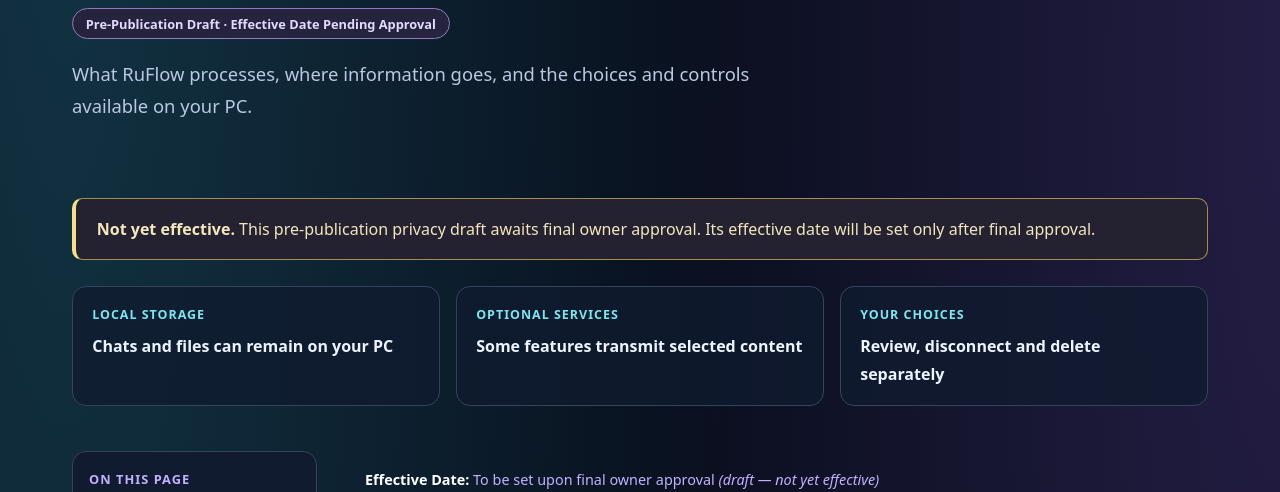
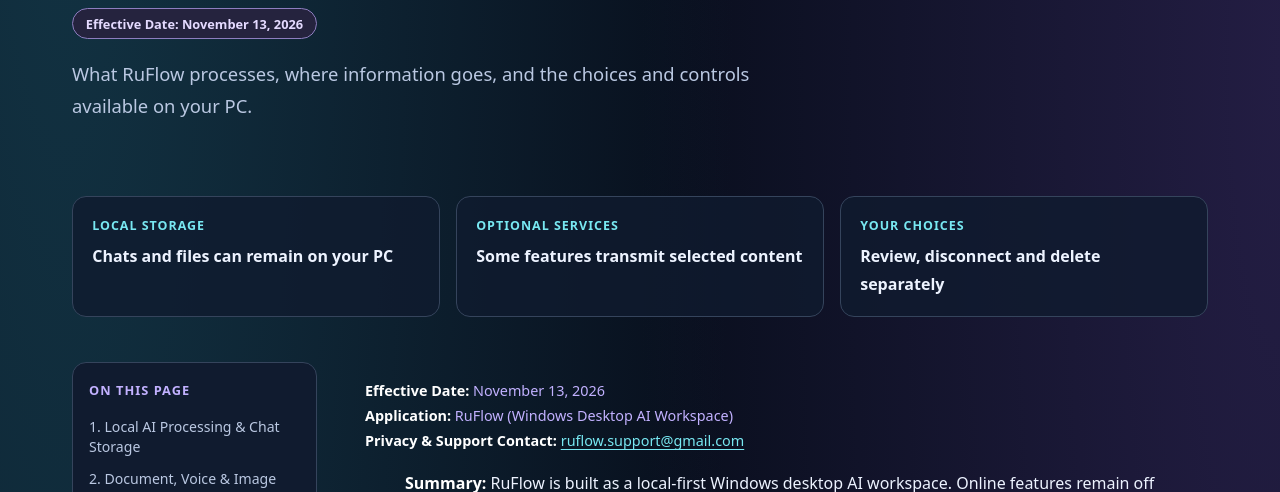
Before and after one commit to YATHARTH555/ruflow-privacy, a plain HTML site: page index.html in a window 1280 px wide. Shown: the part 308-800 px from the top of the page. Drawn offline with Linux system fonts and the light colour scheme.

Commit message:
Add files via upload

```diff
--- a/index.html
+++ b/index.html
@@ -6,8 +6,8 @@
 <meta name="color-scheme" content="dark light">
 <meta name="referrer" content="no-referrer">
 <meta http-equiv="Content-Security-Policy" content="default-src 'none'; style-src 'unsafe-inline'; base-uri 'none'; form-action 'none'">
-<meta name="description" content="RuFlow privacy policy draft: local-first desktop storage, optional online services, data retention, and user controls.">
-<title>RuFlow Privacy Policy · Draft</title>
+<meta name="description" content="RuFlow privacy policy: local-first desktop storage, optional online services, data retention, and user controls.">
+<title>RuFlow Privacy Policy</title>
 <style>
 :root{color-scheme:dark;--bg:#080e1c;--panel:#101b2f;--text:#edf3ff;--muted:#bac8e2;--cyan:#78e8f2;--purple:#c2b1ff;--line:#35445c}
 *{box-sizing:border-box}html{scroll-padding-top:1rem}body{margin:0;background:radial-gradient(ellipse at 5% 0%,#123343 0,transparent 42rem),radial-gradient(ellipse at 100% 5%,#231d43 0,transparent 40rem),var(--bg);color:var(--text);font:1rem/1.75 system-ui,-apple-system,"Segoe UI",sans-serif}
@@ -23,10 +23,9 @@ a{color:var(--cyan);text-underline-offset:.22em;overflow-wrap:anywhere}a:hover{c
 <a class="skip" href="#policy">Skip to privacy policy</a>
 <header><div class="wrap top"><div class="brand"><span class="mark" aria-hidden="true">R</span><span>RuFlow</span></div><small>Privacy &amp; transparency · Windows Desktop Application</small></div></header>
 <div class="wrap">
-<div class="hero"><p class="eyebrow">Your information. Clear explanations.</p><h1>Privacy Policy</h1><span class="badge">Pre-Publication Draft · Effective Date Pending Approval</span><p class="intro">What RuFlow processes, where information goes, and the choices and controls available on your PC.</p></div>
-<div class="review" role="note"><p><strong>Not yet effective.</strong> This pre-publication privacy draft awaits final owner approval. Its effective date will be set only after final approval.</p></div>
+<div class="hero"><p class="eyebrow">Your information. Clear explanations.</p><h1>Privacy Policy</h1><span class="badge">Effective Date: November 13, 2026</span><p class="intro">What RuFlow processes, where information goes, and the choices and controls available on your PC.</p></div>
 <div class="facts" aria-label="Privacy overview"><div class="fact"><strong>Local storage</strong><span>Chats and files can remain on your PC</span></div><div class="fact"><strong>Optional services</strong><span>Some features transmit selected content</span></div><div class="fact"><strong>Your choices</strong><span>Review, disconnect and delete separately</span></div></div>
-<div class="layout"><aside><nav aria-label="Policy contents"><h2>On this page</h2><a href="#1-local-ai-processing-chat-storage">1. Local AI Processing &amp; Chat Storage</a><a href="#2-document-voice-image-processing">2. Document, Voice &amp; Image Processing</a><a href="#3-diagnostic-logging-local-error-reporting">3. Diagnostic Logging &amp; Local Error Reporting</a><a href="#4-optional-external-search-web-providers">4. Optional External Search &amp; Web Providers</a><a href="#5-per-provider-consent-fallbacks-revocation">5. Per-Provider Consent, Fallbacks &amp; Revocation</a><a href="#6-canva-integration-packaged-status-api-terms">6. Canva Integration (Packaged Status &amp; API Terms)</a><a href="#7-deleting-local-data-in-app-controls-vs-manual-action">7. Deleting Local Data: In-App Controls vs. Manual Action</a><a href="#8-data-retention-current-practice-proposed-rules-support-mailbox">8. Data Retention: Current Practice, Proposed Rules &amp; Support Mailbox</a><a href="#9-privacy-contact-your-rights">9. Privacy Contact &amp; Your Rights</a></nav></aside><main id="policy" tabindex="-1"><article aria-label="RuFlow privacy policy"><p><strong>Effective Date:</strong> To be set upon final owner approval <em>(draft — not yet effective)</em><br />
+<div class="layout"><aside><nav aria-label="Policy contents"><h2>On this page</h2><a href="#1-local-ai-processing-chat-storage">1. Local AI Processing &amp; Chat Storage</a><a href="#2-document-voice-image-processing">2. Document, Voice &amp; Image Processing</a><a href="#3-diagnostic-logging-local-error-reporting">3. Diagnostic Logging &amp; Local Error Reporting</a><a href="#4-optional-external-search-web-providers">4. Optional External Search &amp; Web Providers</a><a href="#5-per-provider-consent-fallbacks-revocation">5. Per-Provider Consent, Fallbacks &amp; Revocation</a><a href="#6-canva-integration-packaged-status-api-terms">6. Canva Integration (Packaged Status &amp; API Terms)</a><a href="#7-deleting-local-data-in-app-controls-vs-manual-action">7. Deleting Local Data: In-App Controls vs. Manual Action</a><a href="#8-data-retention-current-practice-proposed-rules-support-mailbox">8. Data Retention: Current Practice, Proposed Rules &amp; Support Mailbox</a><a href="#9-privacy-contact-your-rights">9. Privacy Contact &amp; Your Rights</a></nav></aside><main id="policy" tabindex="-1"><article aria-label="RuFlow privacy policy"><p><strong>Effective Date:</strong> November 13, 2026<br />
 <strong>Application:</strong> RuFlow (Windows Desktop AI Workspace)<br />
 <strong>Privacy &amp; Support Contact:</strong> <a href="mailto:ruflow.support@gmail.com">ruflow.support@gmail.com</a></p>
 
@@ -162,5 +161,5 @@ a{color:var(--cyan);text-underline-offset:.22em;overflow-wrap:anywhere}a:hover{c
 </ul>
 </article></main></div>
 </div>
-<footer><div class="wrap footer-row"><div>RuFlow · Windows Desktop Application<br>Support &amp; privacy: <a href="mailto:ruflow.support@gmail.com">ruflow.support@gmail.com</a></div><div class="status">Pre-publication review draft<br>Effective date pending owner approval</div></div></footer>
+<footer><div class="wrap footer-row"><div>RuFlow · Windows Desktop Application<br>Support &amp; privacy: <a href="mailto:ruflow.support@gmail.com">ruflow.support@gmail.com</a></div><div class="status">RuFlow Privacy Policy<br>Effective November 13, 2026</div></div></footer>
 </body></html>
```
